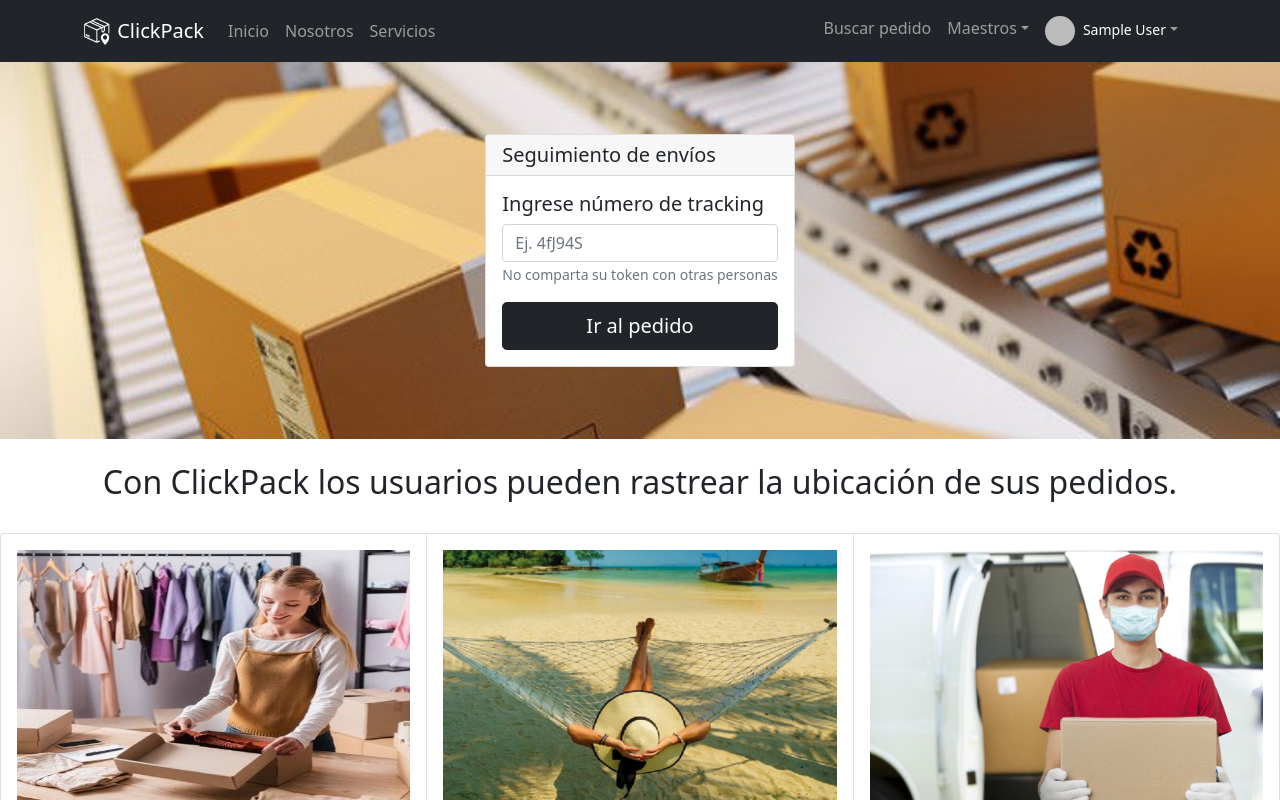
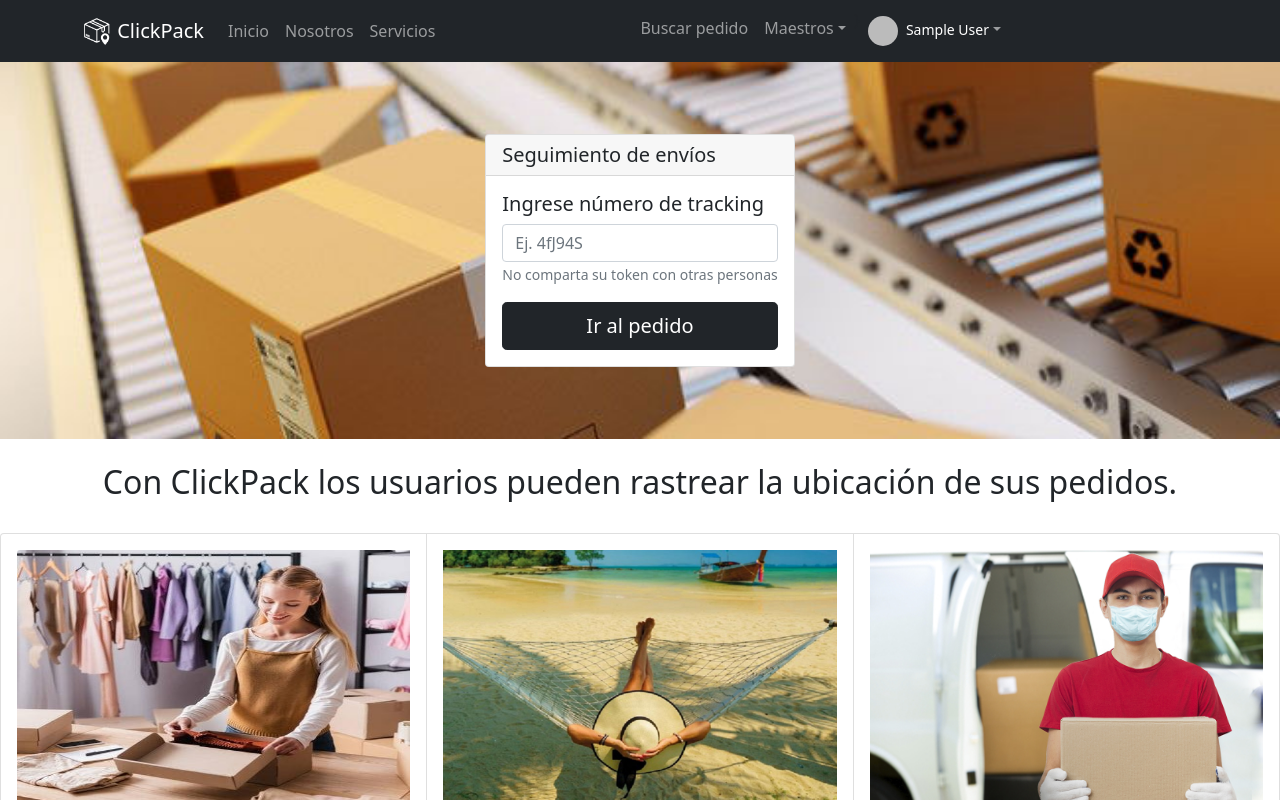
Before and after one commit to mariomediam/trackingapp, a React (Create React App) app: page / in a window 1280 px wide. Shown: the top 800 px of the page. Built offline with nearby package versions, Linux system fonts and the light colour scheme; no server answers; sample sign-in values are in the browser's storage.

Commit message:
chore: se restaura backup

```diff
--- a/src/App.js
+++ b/src/App.js
@@ -3,7 +3,6 @@ import { BrowserRouter as Router, Switch } from 'react-router-dom'
 import Routes from './Routes'
 import NavPortada from "./components/NavPortada"
 import { AuthContextProvider } from "./context/authContext";
-import "../src/App.css"
 
 export default function App() {
   return (
--- a/src/components/NavPortada.js
+++ b/src/components/NavPortada.js
@@ -2,8 +2,6 @@ import { useContext } from "react";
 import { Navbar, Container, Nav, NavDropdown } from "react-bootstrap";
 import logo_empresa from "../assets/logo_empresa.png";
 import { AuthContext } from "../context/authContext";
-import "../App.css"
-
 
 export default function NavTop() {
   const { signIn, userState, signOut } = useContext(AuthContext);
@@ -25,14 +23,20 @@ export default function NavTop() {
 
           <Navbar.Collapse id="basic-navbar-nav">
             <Nav className="me-auto">
-              <Nav.Link href="/" style={{":hover":{borderBottom:"3px solid yellow"}}}>Inicio</Nav.Link>
+              <Nav.Link href="/">Inicio</Nav.Link>
               <Nav.Link href="/Nosotros">Nosotros</Nav.Link>
               <Nav.Link href="/Servicios">Servicios</Nav.Link>
-          </Nav>
+
+
+            </Nav>
+          </Navbar.Collapse>
+
+
+          <Navbar.Collapse className="justify-content-end">
 
               {userState ? (
                 <Container>
-                  <Nav className="me-auto justify-content-end">
+                  <Nav className="me-auto">
                     <Nav.Link href="/BuscarPedido">Buscar pedido</Nav.Link>
                     <NavDropdown title="Maestros" id="basic-nav-dropdown">
                       <NavDropdown.Item href="/Pedidos">
@@ -46,7 +50,7 @@ export default function NavTop() {
                       </NavDropdown.Item>
 
                     </NavDropdown>
-
+              }
                     <NavDropdown
                       title={
                         <div className="d-inline">
--- a/src/components/Stepper.js
+++ b/src/components/Stepper.js
@@ -49,6 +49,7 @@ export default function VerticalLinearStepper({ rutaSeleccionada, editable }) {
       let fecha = new Date();
 
       pedidoRutaTmp.pedidoRuta_fecReal = fecha;
+      pedidoRutaTmp.pedRutaComent = "ok"
       await editarPedidoRuta(pedidoRutaTmp, pedidoRutaTmp.pedidoRuta_id);
       rutasTmp = await obtenerPedidoRutaPorPedidoId(pedidoRutaTmp.pedido_id);
 
@@ -73,6 +74,7 @@ export default function VerticalLinearStepper({ rutaSeleccionada, editable }) {
   const handleBack = () => {
     setActiveStep((prevActiveStep) => prevActiveStep - 1);
   };
+
   const handleReset = () => {
     setActiveStep(0);
   };
@@ -150,7 +152,6 @@ export default function VerticalLinearStepper({ rutaSeleccionada, editable }) {
       }*/
       setActiveStep(stepsTmp[1]);
     } catch (error) {}
-
   }, [ruta]);
 
   return (
--- a/src/services/plantillaRutasService.js
+++ b/src/services/plantillaRutasService.js
@@ -25,7 +25,7 @@ const obtenerPlantillaRutaPorAlmDist = async(parmAlmacen_id, parmDistrito_id) =>
 
         let { data } = await axios.get(URL)
 
-        return data.filter(item => item.almacen_id === parmAlmacen_id && item.distr_id_destino === parmDistrito_id)
+        return data.filter(item => item.almacen_id == parmAlmacen_id && item.distr_id_destino == parmDistrito_id)
     } catch (error) {
         throw error
     }
```
Also changed, not shown: src/index.css (line endings or trailing spaces), 1 other file (tests, documents, lock files or other folders).
